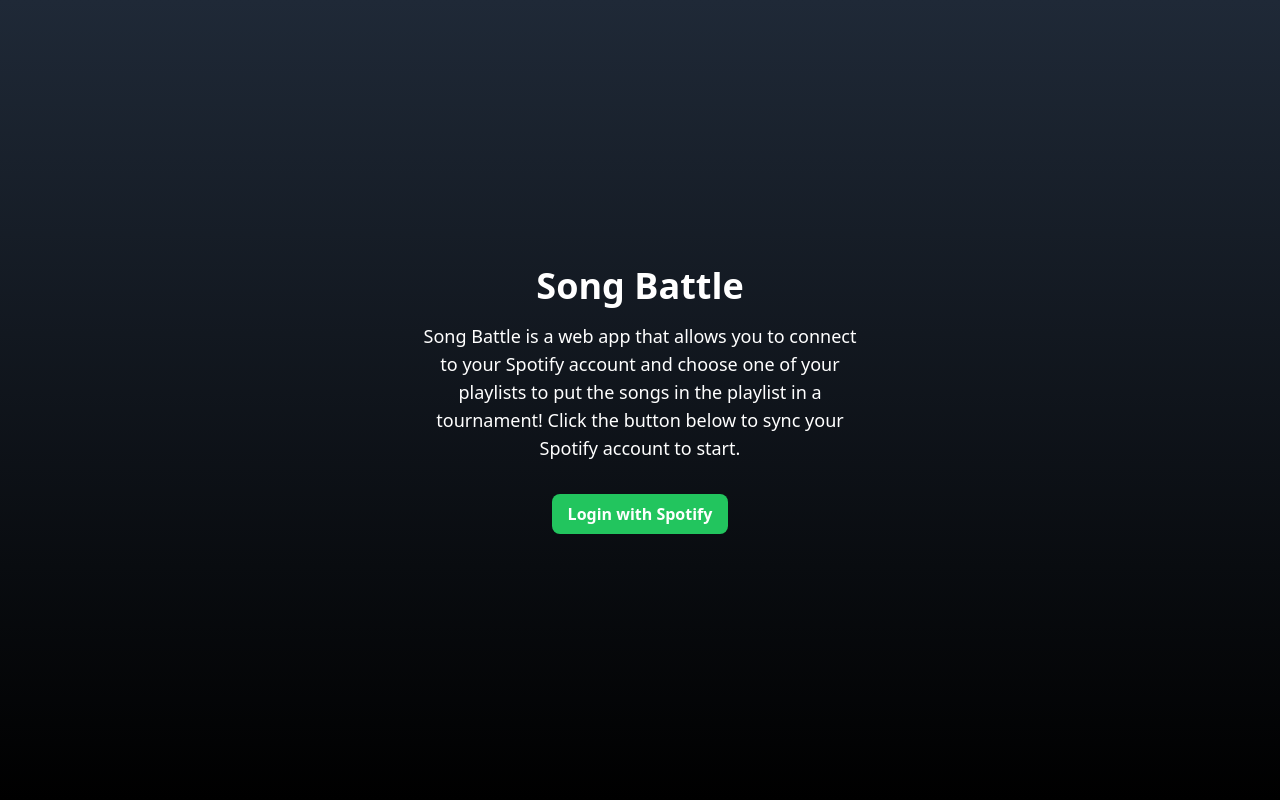
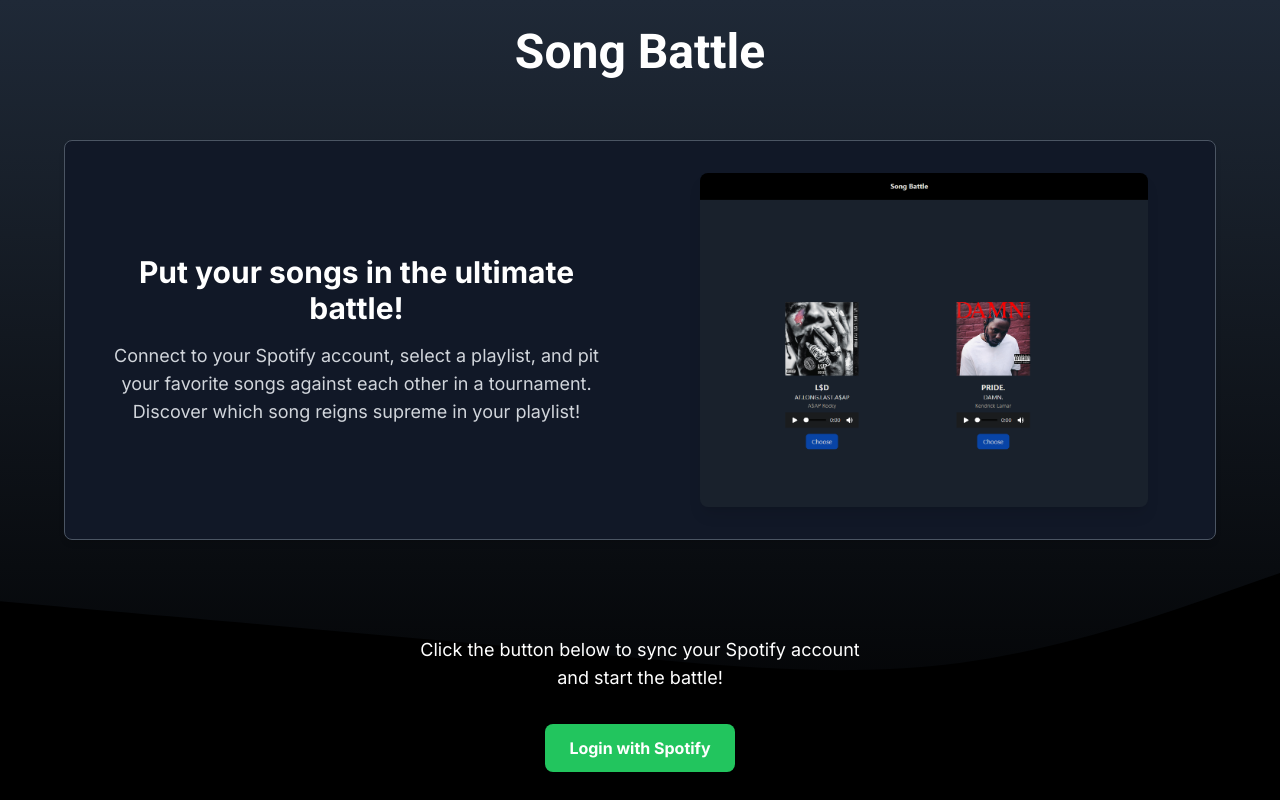
Before and after one commit to Josh-Harrison1600/Song-Battle, a React (Create React App) app: page / in a window 1280 px wide. Built offline with nearby package versions, Linux system fonts and the light colour scheme; no server answers; the HTML template or start-up script is replaced by a standard one.

Commit message:
updated landing page and added battle logic

```diff
--- a/package.json
+++ b/package.json
@@ -15,6 +15,7 @@
     "react-dom": "^18.3.1",
     "react-router-dom": "^6.27.0",
     "react-scripts": "5.0.1",
+    "tailwindcss-animate": "^1.0.7",
     "typescript": "^5.6.3",
     "web-vitals": "^2.1.4"
   },
--- a/public/index.html
+++ b/public/index.html
@@ -35,6 +35,11 @@
     <title>Song Battle</title>
 
     <link href="https://fonts.googleapis.com/css2?family=Montserrat:wght@400;700&display=swap" rel="stylesheet">
+    <link href="https://fonts.googleapis.com/css2?family=Poppins:wght@400;600;700&display=swap" rel="stylesheet">
+    <link href="https://fonts.googleapis.com/css2?family=Inter:wght@400;700&display=swap" rel="stylesheet">
+    <link href="https://fonts.googleapis.com/css2?family=Roboto:wght@400;700&display=swap" rel="stylesheet">
+
+
 
   </head>
   <body>
--- a/src/components/Battle.tsx
+++ b/src/components/Battle.tsx
@@ -1,4 +1,4 @@
-import React, { useEffect, useState } from "react";
+import React, { useEffect, useState, useRef } from "react";
 import { useParams, useNavigate } from "react-router-dom";
 import axios from "axios";
 
@@ -14,7 +14,7 @@
 }
 
 interface BattleProps {
-  setGlobalLoading: (isLoading: boolean) => void; // Accept global loading setter
+  setGlobalLoading: (isLoading: boolean) => void;
 }
 
 const Battle: React.FC<BattleProps> = ({ setGlobalLoading }) => {
@@ -25,8 +25,11 @@
   const [winner, setWinner] = useState<Song | null>(null);
   const [loading, setLoading] = useState(true);
 
-  const [playingSong, setPlayingSong] = useState<string | null>(null); // Track currently playing preview URL
-  const [audioElement, setAudioElement] = useState<HTMLAudioElement | null>(null); // Audio element for preview playback
+  const [playingSong, setPlayingSong] = useState<string | null>(null);
+  const [audioElement, setAudioElement] = useState<HTMLAudioElement | null>(null);
+
+  // Refs for managing audio elements
+  const audioRefs = useRef<HTMLAudioElement[]>([]);
 
   // Fetch and select songs
   const fetchAndSelectSongs = async () => {
@@ -80,7 +83,7 @@
           selectedSongs.push({
             id: track.id,
             name: track.name,
-            preview_url: track.preview_url, // Add preview URL for playback
+            preview_url: track.preview_url,
             album: track.album,
             artists: track.artists,
           });
@@ -94,7 +97,7 @@
       console.error("Error fetching songs:", error);
     } finally {
       setLoading(false);
-      setGlobalLoading(false); // Reset global loading
+      setGlobalLoading(false);
     }
   };
 
@@ -128,22 +131,19 @@
     });
   };
 
-  // Toggle play/pause for a song preview
-  const togglePlay = (preview_url: string) => {
-    if (playingSong === preview_url) {
-      // Pause playback
-      audioElement?.pause();
-      setPlayingSong(null);
-    } else {
-      // Play a new preview
-      const audio = new Audio(preview_url);
-      setAudioElement(audio);
-      setPlayingSong(preview_url);
+  // Manage audio playback to prevent overlap
+  const handlePlay = (index: number) => {
+    // Pause all other audio elements
+    audioRefs.current.forEach((audio, i) => {
+      if (audio && i !== index) {
+        audio.pause();
+        audio.currentTime = 0;
+      }
+    });
 
-      audio.play();
-      audio.onended = () => {
-        setPlayingSong(null); // Reset when the preview ends
-      };
+    // Play the selected audio
+    if (audioRefs.current[index]) {
+      audioRefs.current[index].play();
     }
   };
 
@@ -219,7 +219,7 @@
     <div className="flex items-center justify-center h-screen bg-gray-800 text-white">
       {currentBattle && currentBattle.length === 2 ? (
         <div className="flex w-full max-w-4xl justify-around">
-          {currentBattle.map((song) => (
+          {currentBattle.map((song, index) => (
             <div key={song.id} className="flex flex-col items-center">
               <img
                 src={song.album.images[0]?.url || ""}
@@ -229,7 +229,13 @@
               <h2 className="text-xl font-bold text-center">{song.name}</h2>
               <p className="text-center">{song.album.name}</p>
               <p className="text-sm text-gray-400">{song.artists.map((artist) => artist.name).join(", ")}</p>
-              <audio controls src={song.preview_url} className="mt-2 w-48"></audio>
+              <audio
+                ref={(el) => (audioRefs.current[index] = el!)}
+                controls
+                src={song.preview_url}
+                className="mt-2 w-48"
+                onPlay={() => handlePlay(index)}
+              />
               <button
                 onClick={() => handleSongChoice(song)}
                 className="bg-blue-500 text-white mt-4 px-4 py-2 rounded-lg hover:bg-blue-300 transition duration-300"
--- /dev/null
+++ b/src/components/custom.d.ts
@@ -0,0 +1,6 @@
+// This file fixes the weird issue with importing images
+
+declare module '*.png' {
+    const value: string;
+    export default value;
+  }
--- a/src/components/landing.tsx
+++ b/src/components/landing.tsx
@@ -1,20 +1,95 @@
-import React from 'react';
+import React, { useEffect } from 'react';
 import { loginURL } from '../spotifyAuth';
+import battleIMG from './images/landingIMG.png';
+import AOS from 'aos';
+import 'aos/dist/aos.css';
 
 const Landing: React.FC = () => {
+  useEffect(() => {
+    AOS.init({ duration: 1200 });
+  }, []);
+
   return (
-    <div className="flex flex-col items-center justify-center h-screen bg-gradient-to-b from-gray-800 to-black text-white p-4">
-      <h1 className="text-4xl font-bold mb-4">Song Battle</h1>
-      <p className="text-lg text-center mb-8 max-w-md">
-        Song Battle is a web app that allows you to connect to your Spotify account and choose one of your playlists to put the songs in the playlist in a tournament!
-        Click the button below to sync your Spotify account to start.
+    <div
+      className="relative flex flex-col items-center justify-center min-h-screen bg-gradient-to-b from-gray-800 to-black text-white p-4 overflow-hidden"
+      data-aos="fade-up"
+    >
+      {/* Title */}
+      <h1
+        className="text-5xl font-bold mb-16 font-roboto z-10"
+        data-aos="fade-up"
+        data-aos-delay="300"
+      >
+        Song Battle
+      </h1>
+
+      {/* Content Sectionn */}
+      <div
+        className="flex flex-col lg:flex-row items-center justify-center gap-12 w-full max-w-6xl mb-8
+        bg-gray-900 border border-gray-600 rounded-lg p-8 shadow-md transform transition-transform duration-300 hover:scale-105 hover:shadow-xl z-10"
+        data-aos="fade-up"
+        data-aos-delay="500"
+      >
+        <div
+          className="lg:w-1/2 text-center lg:text-left space-y-4"
+          data-aos="fade-right"
+          data-aos-delay="700"
+        >
+          <h2 className="text-3xl font-semibold font-inter text-center">
+            Put your songs in the ultimate battle!
+          </h2>
+          <p className="text-lg text-gray-300 font-inter text-center">
+            Connect to your Spotify account, select a playlist, and pit your
+            favorite songs against each other in a tournament.
+            Discover which song reigns supreme in your playlist!
+          </p>
+        </div>
+
+        <div
+          className="lg:w-1/2 flex justify-center"
+          data-aos="fade-left"
+          data-aos-delay="900"
+        >
+          <img
+            src={battleIMG}
+            alt="Battle Screen Preview"
+            className="rounded-lg shadow-lg w-full max-w-md object-cover"
+          />
+        </div>
+      </div>
+
+      {/* Login Prompt */}
+      <p
+        className="text-lg text-center mb-8 max-w-md font-inter mt-16 z-10"
+        data-aos="fade-up"
+        data-aos-delay="1100"
+      >
+        Click the button below to sync your Spotify account and start the battle!
       </p>
+
       <a
         href={loginURL}
-        className="bg-green-500 text-white font-semibold py-2 px-4 rounded-lg hover:bg-green-600 transition-colors duration-300"
+        className="bg-green-500 text-white font-semibold py-3 px-6 rounded-lg hover:bg-green-600 transition-all duration-300 transform hover:scale-105 shadow-md font-inter z-10"
+        data-aos="fade-up"
+        data-aos-delay="1300"
       >
         Login with Spotify
       </a>
+
+      {/* Wave Effect */}
+      <div className="absolute bottom-0 w-full -z-10">
+        <svg
+          xmlns="http://www.w3.org/2000/svg"
+          viewBox="0 0 1440 320"
+          className="w-full h-auto"
+        >
+          <path
+            fill="#000000"
+            fillOpacity="1"
+            d="M0,96L60,101.3C120,107,240,117,360,128C480,139,600,149,720,160C840,171,960,181,1080,165.3C1200,149,1320,107,1380,85.3L1440,64L1440,320L1380,320C1320,320,1200,320,1080,320C960,320,840,320,720,320C600,320,480,320,360,320C240,320,120,320,60,320L0,320Z"
+          ></path>
+        </svg>
+      </div>
     </div>
   );
 };
--- a/tailwind.config.js
+++ b/tailwind.config.js
@@ -5,8 +5,18 @@
   ],
   theme: {
     extend: {
-      fontFamily:{
-        montserrat: ['Montserrat', 'sans-serif'],
+      animation: {
+        fadeUp: "fadeUp 1.5s ease-in-out",
+      },
+      keyframes: {
+        fadeUp: {
+          "0%": { opacity: "0", transform: "translateY(20px)" },
+          "100%": { opacity: "1", transform: "translateY(0)" },
+        },
+      },
+      fontFamily: {
+        inter: ['Inter', 'sans-serif'],
+        roboto: ['Roboto', 'sans-serif'],
       },
     },
   },
--- a/tsconfig.json
+++ b/tsconfig.json
@@ -7,7 +7,8 @@
     "moduleResolution": "node",
     "esModuleInterop": true,
     "skipLibCheck": true,
-    "forceConsistentCasingInFileNames": true
+    "forceConsistentCasingInFileNames": true,
+
   },
   "include": ["src"]
 }
```
Also changed, not shown: src/components/images/landingIMG.png (added), 1 other file (tests, documents, lock files or other folders).
